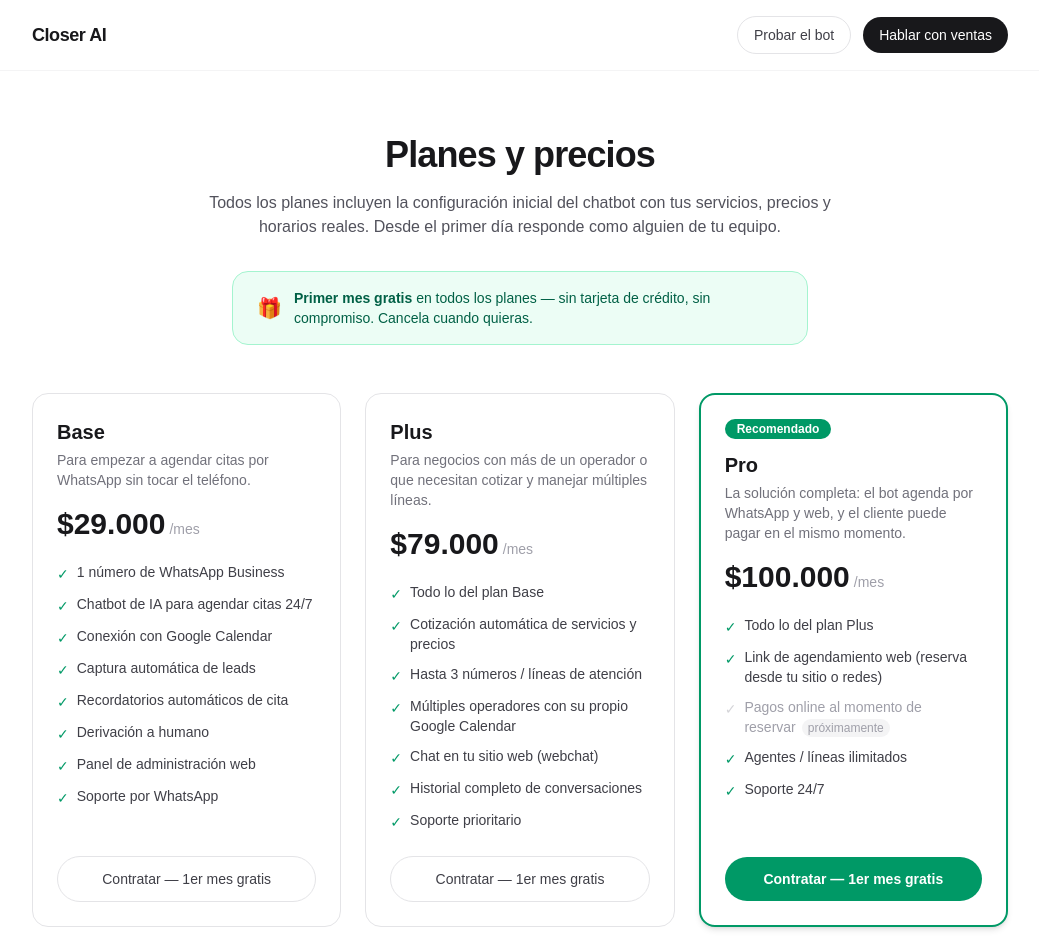
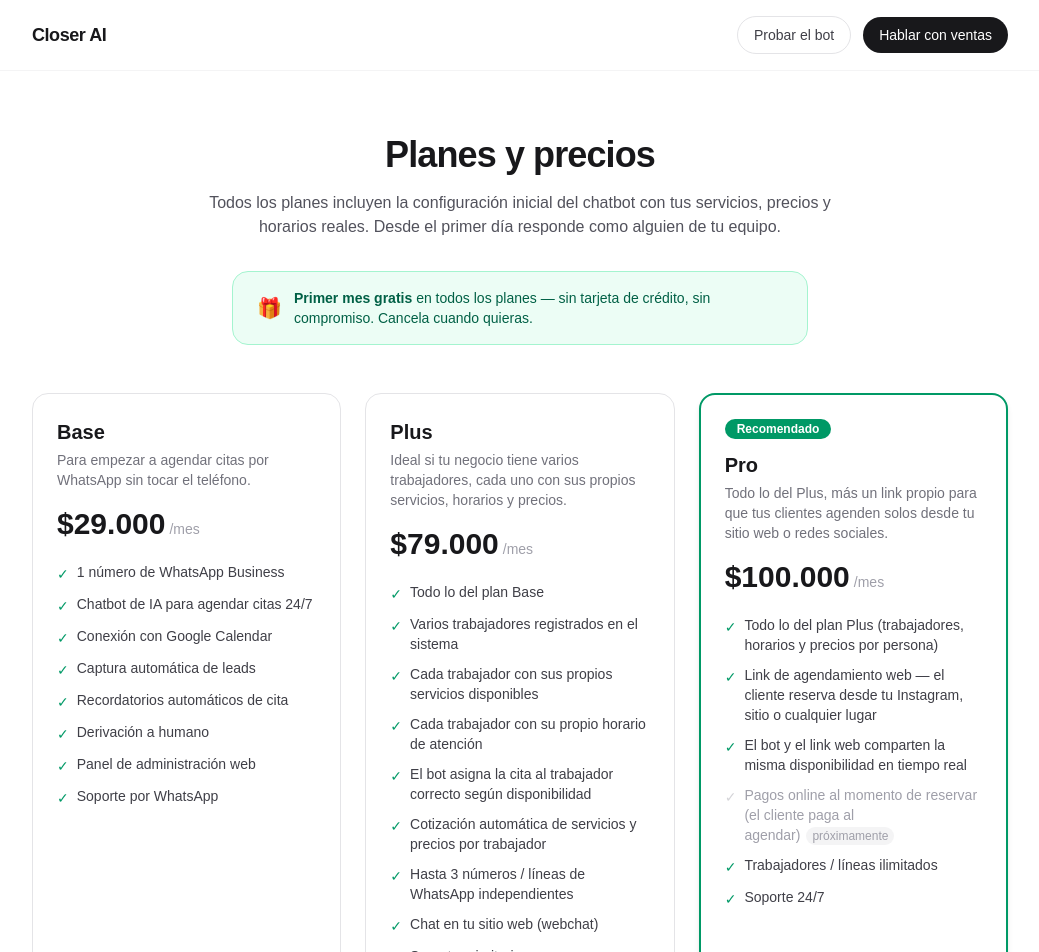
Before and after one commit to aahumada21/CLoserAIWEB, a Next.js app: page /precios in a window 1280 px wide. Shown: the top 952 px of the page, without its empty margins (120-1159 px from the left). Built offline with nearby package versions, Linux system fonts and the light colour scheme.

Commit message:
Clarify Plus multi-worker feature in plain language for beauty/service businesses

```diff
--- a/src/app/precios/page.tsx
+++ b/src/app/precios/page.tsx
@@ -31,16 +31,18 @@
     nombre: "Plus",
     precio: "$79.000",
     descripcion:
-      "Para negocios con más de un operador o que necesitan cotizar y manejar múltiples líneas.",
+      "Ideal si tu negocio tiene varios trabajadores, cada uno con sus propios servicios, horarios y precios.",
     tag: null,
     destacado: false,
     incluye: [
       { texto: "Todo lo del plan Base", pronto: false },
-      { texto: "Cotización automática de servicios y precios", pronto: false },
-      { texto: "Hasta 3 números / líneas de atención", pronto: false },
-      { texto: "Múltiples operadores con su propio Google Calendar", pronto: false },
+      { texto: "Varios trabajadores registrados en el sistema", pronto: false },
+      { texto: "Cada trabajador con sus propios servicios disponibles", pronto: false },
+      { texto: "Cada trabajador con su propio horario de atención", pronto: false },
+      { texto: "El bot asigna la cita al trabajador correcto según disponibilidad", pronto: false },
+      { texto: "Cotización automática de servicios y precios por trabajador", pronto: false },
+      { texto: "Hasta 3 números / líneas de WhatsApp independientes", pronto: false },
       { texto: "Chat en tu sitio web (webchat)", pronto: false },
-      { texto: "Historial completo de conversaciones", pronto: false },
       { texto: "Soporte prioritario", pronto: false },
     ],
     cta: "Contratar",
@@ -49,14 +51,15 @@
     nombre: "Pro",
     precio: "$100.000",
     descripcion:
-      "La solución completa: el bot agenda por WhatsApp y web, y el cliente puede pagar en el mismo momento.",
+      "Todo lo del Plus, más un link propio para que tus clientes agenden solos desde tu sitio web o redes sociales.",
     tag: "Recomendado",
     destacado: true,
     incluye: [
-      { texto: "Todo lo del plan Plus", pronto: false },
-      { texto: "Link de agendamiento web (reserva desde tu sitio o redes)", pronto: false },
-      { texto: "Pagos online al momento de reservar", pronto: true },
-      { texto: "Agentes / líneas ilimitados", pronto: false },
+      { texto: "Todo lo del plan Plus (trabajadores, horarios y precios por persona)", pronto: false },
+      { texto: "Link de agendamiento web — el cliente reserva desde tu Instagram, sitio o cualquier lugar", pronto: false },
+      { texto: "El bot y el link web comparten la misma disponibilidad en tiempo real", pronto: false },
+      { texto: "Pagos online al momento de reservar (el cliente paga al agendar)", pronto: true },
+      { texto: "Trabajadores / líneas ilimitados", pronto: false },
       { texto: "Soporte 24/7", pronto: false },
     ],
     cta: "Contratar",
```
